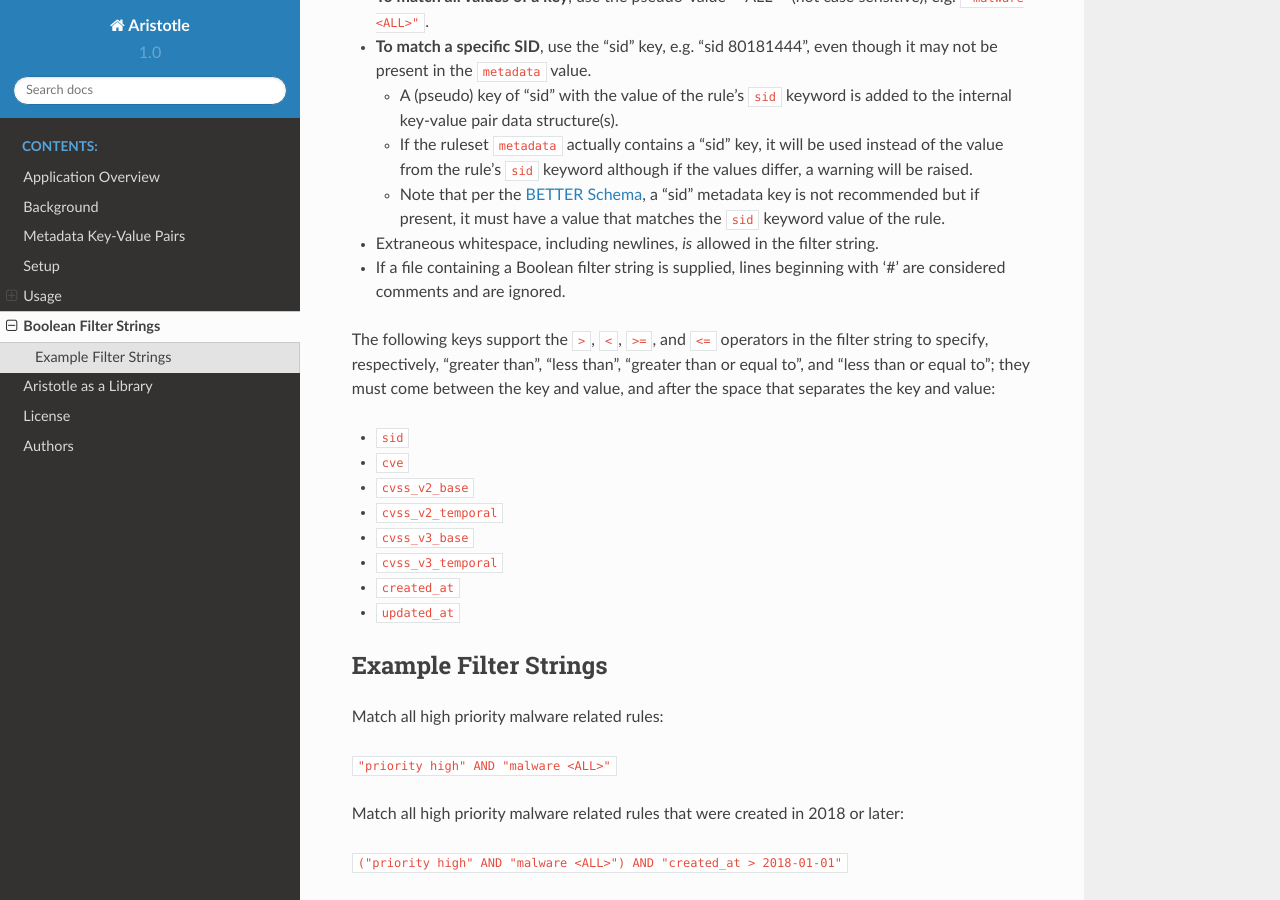
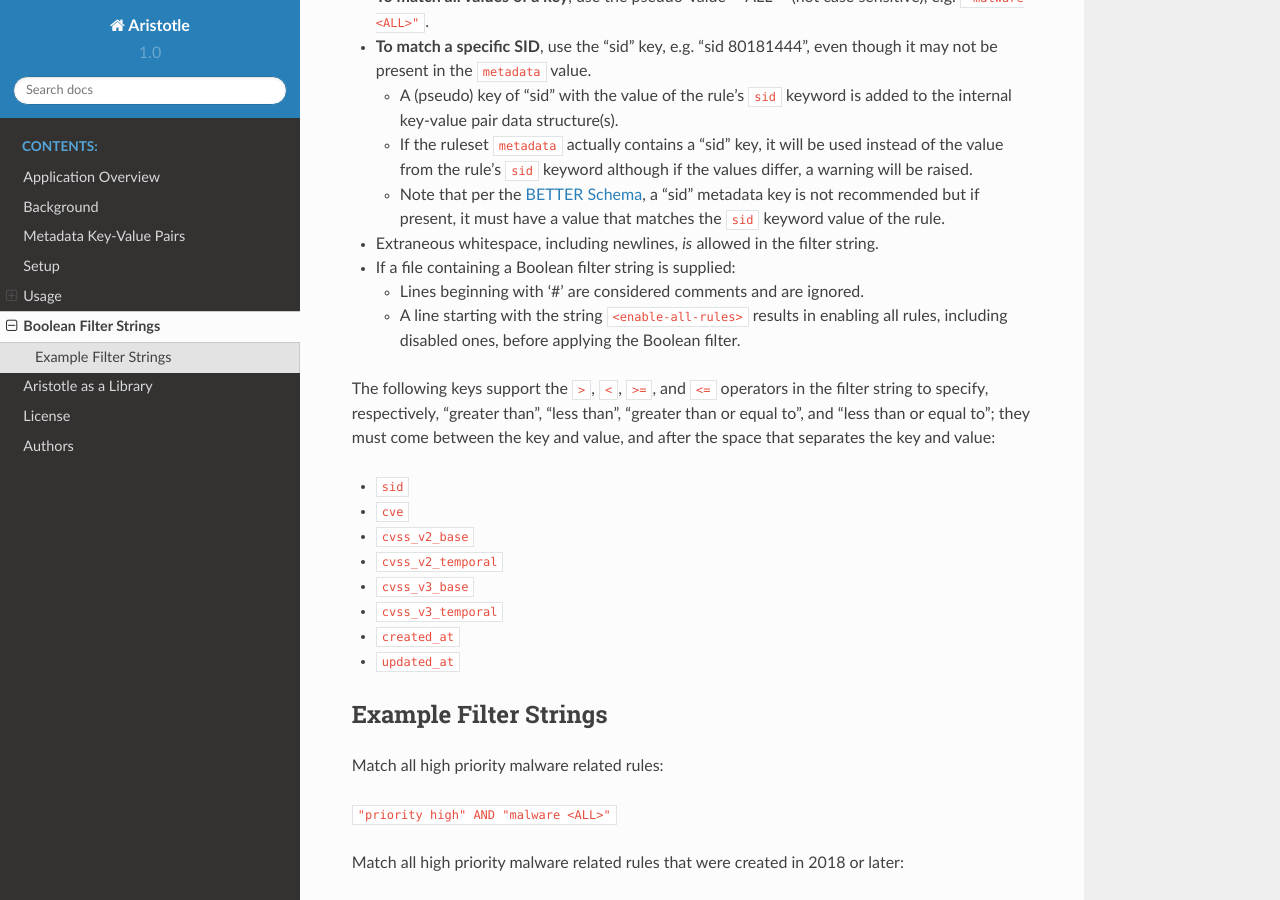
Before and after one commit to secureworks/aristotle, a Sphinx documentation site: the page built from docs/filter_strings.rst, in a window 1280 px wide and 900 px high, scrolled down 320 px. Built offline with Sphinx 7.4.7 and the Read the Docs theme 2.0.0, drawn with Linux system fonts in a browser that asks for light colours.

Commit message:
Support specifying in filter file to enable all rules

```diff
--- a/docs/filter_strings.rst
+++ b/docs/filter_strings.rst
@@ -25,8 +25,12 @@ uses the metadata key-value pairs as values in a (concrete)
 
 -  Extraneous whitespace, including newlines, *is* allowed in the filter
    string.
--  If a file containing a Boolean filter string is supplied, lines beginning
-   with '#' are considered comments and are ignored.
+-  If a file containing a Boolean filter string is supplied:
+
+   - Lines beginning with '#' are considered comments and are ignored.
+   - A line starting with the string ``<enable-all-rules>`` results in
+     enabling all rules, including disabled ones, before applying
+     the Boolean filter.
 
 The following keys support the ``>``, ``<``, ``>=``, and ``<=`` operators
 in the filter string to specify, respectively, "greater than", "less than",
```
Also changed, not shown: 2 other files.
